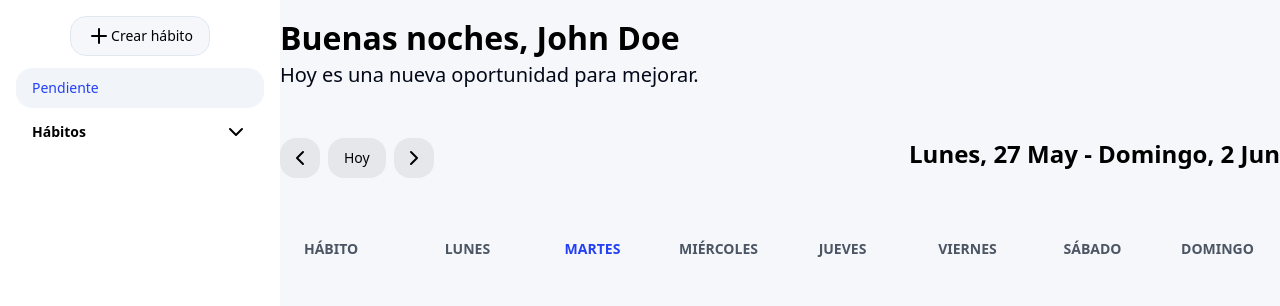
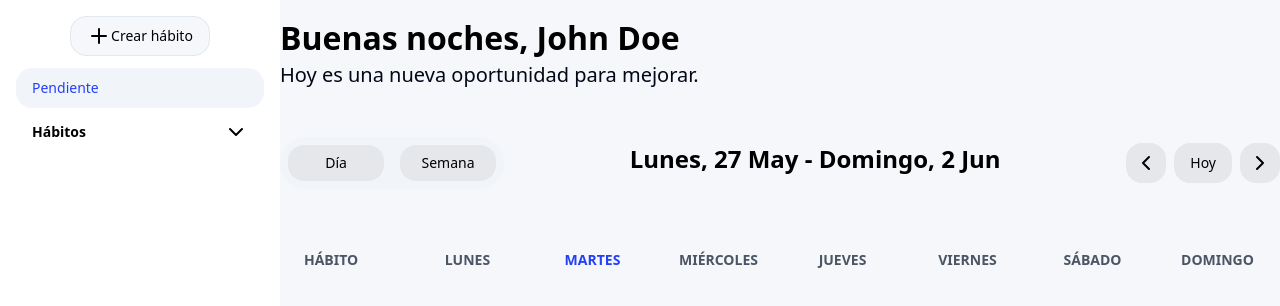
Before and after one commit to Davs07/habitsApp, a React (Vite) app: page / in a window 1280 px wide. Shown: the top 306 px of the page. Built offline with nearby package versions, Linux system fonts and the light colour scheme.

Commit message:
Added color property to Habit interface, implemented color selection in HabitForm, and updated HabitList to display habits with corresponding colors.

```diff
--- a/src/api/habit-types.ts
+++ b/src/api/habit-types.ts
@@ -12,7 +12,13 @@ export interface Habit {
   comments: string[];
   completedDays?: CompletedDay[];
   priority?: Priority | null;
+  color?: Color;
 }
+
+export type Color = {
+  value: string;
+  label?: string;
+};
 
 export interface CompletedDay {
   date: string; // Fecha en formato ISO (yyyy-mm-dd)
--- a/src/components/habits/habitForm.tsx
+++ b/src/components/habits/habitForm.tsx
@@ -1,4 +1,5 @@
 import {
+  Color,
   CompletedDay,
   Frequency,
   Goal,
@@ -32,6 +33,7 @@ import { DialogClose } from "@radix-ui/react-dialog";
 import React, { useState } from "react";
 import { v4 as uuidv4 } from "uuid";
 import { Checkbox } from "../ui/checkbox";
+import { Circle } from "lucide-react";
 
 interface HabitFormProps {
   onClose: () => void;
@@ -221,6 +223,8 @@ export const HabitForm: React.FC<HabitFormProps> = ({ onClose }) => {
   const [specificDays, setSpecificDays] = useState<Day[]>([]);
   const [intervalDays, setIntervalDays] = useState<number>(1);
   const [category, setCategory] = useState<Category>(Category.Otro);
+  const [colorValue, setColorValue] = useState<Color["value"]>("");
+  const [colorLabel, setColorLabel] = useState<Color["label"]>("");
   const [smartDescription, setSmartDescription] = useState<SmartDescription>({
     purposeAndMotivation: "",
     benefitsAndConsequences: "",
@@ -275,6 +279,7 @@ export const HabitForm: React.FC<HabitFormProps> = ({ onClose }) => {
           ? { type: "DiasEspecificos", dias: specificDays }
           : { type: "CadaXdías", veces: intervalDays },
       category,
+      color: { value: colorValue, label: colorLabel },
       smartDescription,
       comments,
       completedDays,
@@ -356,9 +361,11 @@ export const HabitForm: React.FC<HabitFormProps> = ({ onClose }) => {
                 </SelectContent>
               </Select>
             </div>
+            <div className="grid grid-cols-2 gap-4">
               <div>
                 <Label htmlFor="priority">Prioridad</Label>
-              <Select onValueChange={(value) => setPriority(value as Priority)}>
+                <Select
+                  onValueChange={(value) => setPriority(value as Priority)}>
                   <SelectTrigger id="priority" className="rounded-2xl">
                     <SelectValue placeholder="Elige una prioridad" />
                   </SelectTrigger>
@@ -370,6 +377,36 @@ export const HabitForm: React.FC<HabitFormProps> = ({ onClose }) => {
                   </SelectContent>
                 </Select>
               </div>
+              <div>
+                <Label htmlFor="color">Color</Label>
+                <Select
+                  onValueChange={(value) =>
+                    setColorValue(value as Color["value"])
+                  }>
+                  <SelectTrigger id="color" className="rounded-2xl">
+                    <SelectValue placeholder="Elige un color" />
+                  </SelectTrigger>
+                  <SelectContent position="popper" className="grid grid-cols-2">
+                    <SelectItem value={`green`}>
+                      <Circle color="#9AE239" fill="#9AE239" />
+                    </SelectItem>
+                    <SelectItem value={`red`}>
+                      <Circle color="#9A39E2" fill="#9A39E2" />
+                    </SelectItem>
+                    <SelectItem value={`rose`}>
+                      <Circle color="red" fill="red" />
+                    </SelectItem>
+                    <SelectItem value={`purple`}>
+                      <Circle color="#E239D6" fill="#E239D6" />
+                    </SelectItem>
+                    <SelectItem value={`blue`}>
+                      <Circle color="#39A1E2" fill="#39A1E2" />
+                    </SelectItem>
+                  </SelectContent>
+                </Select>
+              </div>
+            </div>
+
             {/* <SmartDescriptionSection
               smartDescription={smartDescription}
               handleChange={handleChange}
--- a/src/index.css
+++ b/src/index.css
@@ -37,10 +37,20 @@
     /* Nuevos colores */
     --main: 232 91% 55%;
     --main-foreground: 0 0% 100%;
+
+    /* Colors */
+
+    --rose: 244, 63, 94;
+    --red: 220, 38, 38;
+    --green: 154, 226, 57;
+    --blue: 57, 161, 226;
+    --purple: 168, 85, 247;
+
+    --try: #06f3127a;
   }
 
   .dark {
-	--background: 232 67% 8%;
+    --background: 232 67% 8%;
     --foreground: 210 40% 98%;
 
     --card: 235 40% 16%;
@@ -134,3 +144,31 @@ h4 {
   line-height: 1.5;
   font-weight: 400; /* Grosor normal */
 }
+
+.red {
+  color: var(--red);
+  background-color: rgba(var(--red), 0.5);
+}
+
+.rose {
+  color: var(--rose);
+  background-color: rgba(var(--rose), 0.5);
+
+}
+
+.green {
+  color: var(--green);
+  background-color: rgba(var(--green), 0.5);
+
+}
+
+.blue {
+  color: var(--blue);
+  background-color: rgba(var(--blue), 0.5);
+
+}
+
+.purple {
+  color: var(--purple);
+  background-color: rgba(var(--purple), 0.5);
+}
--- a/src/pages/Habits/HabitList.tsx
+++ b/src/pages/Habits/HabitList.tsx
@@ -2,6 +2,7 @@ import { HabitForm } from "@/components/habits/habitForm";
 import { Button } from "@/components/ui/button";
 import { Card, CardContent, CardHeader } from "@/components/ui/card";
 import { Dialog, DialogContent, DialogTrigger } from "@/components/ui/dialog";
+import { cn } from "@/lib/utils";
 import { useHabitStore } from "@/store/habitStore";
 import { Ellipsis } from "lucide-react";
 import React, { useState } from "react";
@@ -26,7 +27,13 @@ export const HabitList: React.FC = () => {
     <div className="h-full w-max justify-start items-start gap-2 grid grid-cols-1 mt-32">
       <div className="h-max w-max gap-4 grid grid-cols-1 place-items-center">
         {habits.map((habit) => (
-          <Card className="space-y-0 w-[500px] py-2 rounded-2xl" key={habit.id}>
+          <Card
+            className={cn(
+              "space-y-0 w-[500px] py-2 rounded-2xl",
+
+              habit.color?.value ? `${habit.color.value} ` : "bg-card"
+            )}
+            key={habit.id}>
             <CardHeader
               className="space-y-0 py-1 px-3  flex-row justify-between"
               onClick={() => handleRedirect(habit.id)}>
--- a/src/pages/Habits/HabitTry.tsx
+++ b/src/pages/Habits/HabitTry.tsx
@@ -69,6 +69,8 @@ export const HabitTry = () => {
     setCurrentWeekStart(getCurrentWeekStart());
   };
 
+  console.log(habits)
+
   return (
     <div className="flex flex-col items-center h-full w-max justify-start gap-8">
       <Greeting user={user} />
--- a/src/sections/pending/NavWeeks.tsx
+++ b/src/sections/pending/NavWeeks.tsx
@@ -1,4 +1,5 @@
 import { Button } from "@/components/ui/button";
+import { Tabs, TabsList, TabsTrigger } from "@/components/ui/tabs";
 import { cn } from "@/lib/utils";
 import { format } from "date-fns";
 import { es } from "date-fns/locale";
@@ -22,7 +23,39 @@ export const NavigationWeeks = ({
   capitalize,
 }: NavigationWeeksProps) => {
   return (
-    <div className="flex w-full mb-4 justify-between">
+    <div className="flex w-full mb-4 justify-between items-center">
+      <div>
+        <Tabs>
+          <TabsList className="flex gap-4">
+            <TabsTrigger
+              value="day"
+              className={cn(
+                "px-4 py-2 w-24 bg-gray-200 text-black hover:text-main rounded-2xl"
+              )}>
+              Día
+            </TabsTrigger>
+            <TabsTrigger
+              value="Week"
+              className={cn(
+                "px-4 py-2 w-24 bg-gray-200 text-black hover:text-main rounded-2xl"
+              )}>
+              Semana
+            </TabsTrigger>
+          </TabsList>
+        </Tabs>
+      </div>
+
+      <div>
+        <h3 className="mb-2">
+          {capitalize(format(currentWeekStart, "EEEE", { locale: es }))},{" "}
+          {format(currentWeekStart, "d", { locale: es })}{" "}
+          {capitalize(format(currentWeekStart, "LLL", { locale: es }))} -{" "}
+          {capitalize(format(currentWeekEnd, "EEEE", { locale: es }))},{" "}
+          {format(currentWeekEnd, "d", { locale: es })}{" "}
+          {capitalize(format(currentWeekEnd, "LLL", { locale: es }))}
+        </h3>
+      </div>
+
       <div className="flex space-x-2 justify-center items-center">
         <Button
           onClick={handlePreviousWeek}
@@ -44,17 +77,6 @@ export const NavigationWeeks = ({
           <ChevronRight />
         </Button>
       </div>
-
-      <div>
-        <h3 className="mb-2">
-          {capitalize(format(currentWeekStart, "EEEE", { locale: es }))},{" "}
-          {format(currentWeekStart, "d", { locale: es })}{" "}
-          {capitalize(format(currentWeekStart, "LLL", { locale: es }))} -{" "}
-          {capitalize(format(currentWeekEnd, "EEEE", { locale: es }))},{" "}
-          {format(currentWeekEnd, "d", { locale: es })}{" "}
-          {capitalize(format(currentWeekEnd, "LLL", { locale: es }))}
-        </h3>
-      </div>
     </div>
   );
 };
```
Lines whose indentation alone changed are shown as unchanged.
